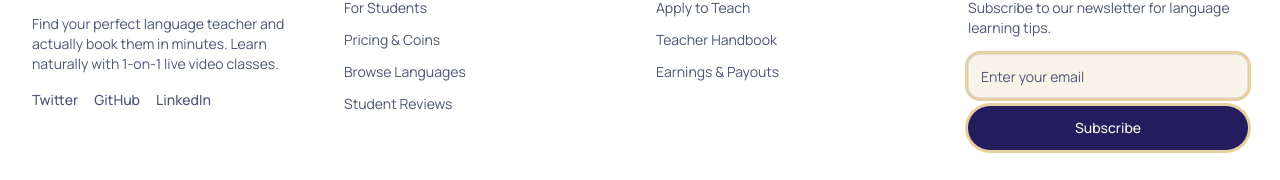
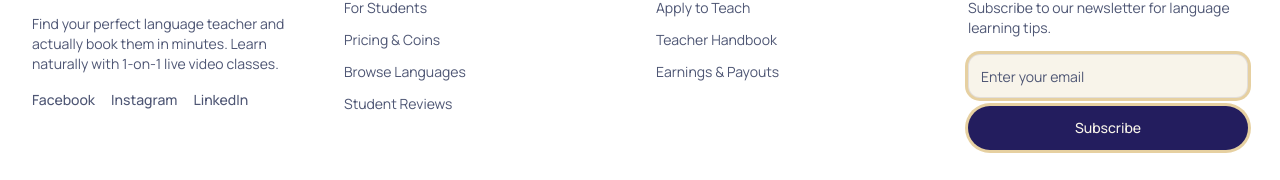
Before and after one commit to paarth293/Language_metrics, a Next.js app in the folder apps/teacher-web/: page / in a window 1280 px wide. Shown: the part 9887-10067 px from the top of the page. Built offline with nearby package versions, Linux system fonts and the light colour scheme; no server answers.

Commit message:
social media

```diff
--- a/apps/teacher-web/src/components/layout/Footer.tsx
+++ b/apps/teacher-web/src/components/layout/Footer.tsx
@@ -17,9 +17,9 @@ export default function Footer() {
               Find your perfect language teacher and actually book them in minutes. Learn naturally with 1-on-1 live video classes.
             </p>
             <div className="flex gap-4 text-sm font-medium text-text-muted">
-              <Link href="#" className="hover:text-gold transition-colors">Twitter</Link>
-              <Link href="#" className="hover:text-gold transition-colors">GitHub</Link>
-              <Link href="#" className="hover:text-gold transition-colors">LinkedIn</Link>
+              <a href="https://www.facebook.com/share/1DMjvSQGrU/" target="_blank" rel="noopener noreferrer" className="hover:text-gold transition-colors">Facebook</a>
+              <a href="https://www.instagram.com/languagemetrics?utm_source=qr&igsi=MW0wd25vZDExcWtvYg==" target="_blank" rel="noopener noreferrer" className="hover:text-gold transition-colors">Instagram</a>
+              <a href="https://www.linkedin.com/company/languagemetrics/" target="_blank" rel="noopener noreferrer" className="hover:text-gold transition-colors">LinkedIn</a>
             </div>
           </div>
 
```
